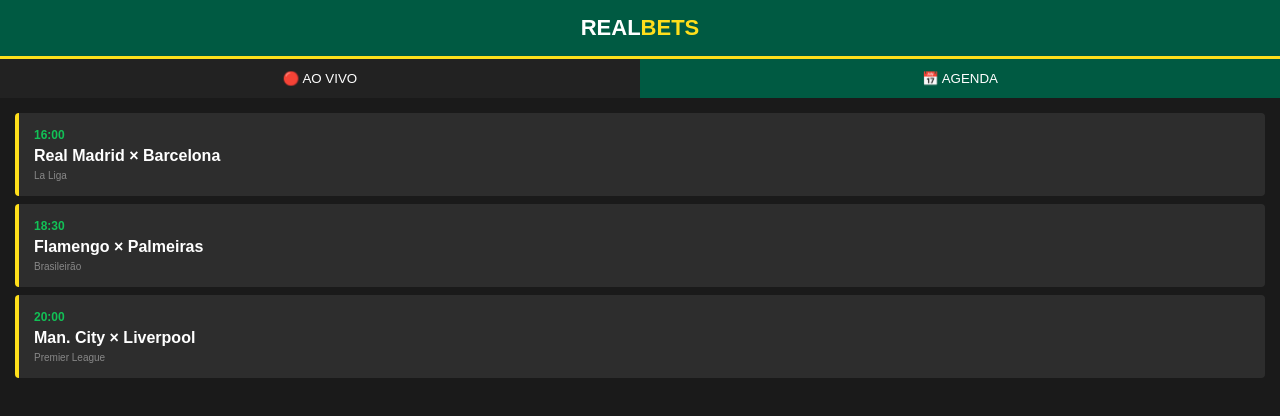
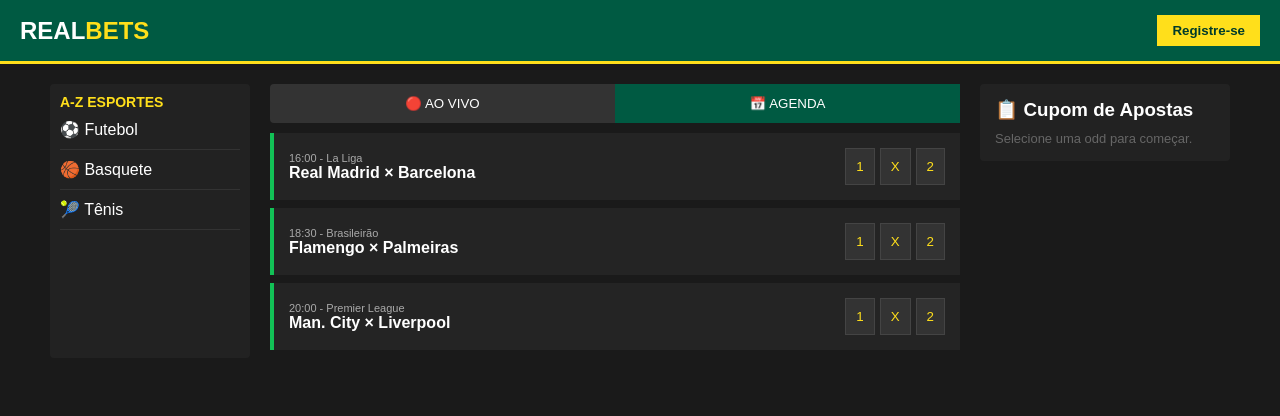
Before and after one commit to rianp7221-ship-it/realbets, a Next.js app in the folder realbets/: page / in a window 1280 px wide. Shown: the top 416 px of the page. Built offline with nearby package versions, Linux system fonts and the light colour scheme; no server answers.

Commit message:
Update page.js

```diff
--- a/realbets/app/page.js
+++ b/realbets/app/page.js
@@ -6,64 +6,71 @@
   const [activeTab, setActiveTab] = useState('scheduled');
   const [loading, setLoading] = useState(true);
 
+  // Exemplo de visualização (substituído pela API quando disponível)
   useEffect(() => {
     async function fetchData() {
       setLoading(true);
-      // Dados de contingência para o site não ficar vazio de madrugada
       const demoData = [
         { id: 1, teams: 'Real Madrid × Barcelona', time: '16:00', league: 'La Liga' },
         { id: 2, teams: 'Flamengo × Palmeiras', time: '18:30', league: 'Brasileirão' },
         { id: 3, teams: 'Man. City × Liverpool', time: '20:00', league: 'Premier League' }
       ];
-
-      try {
-        // Tenta buscar da API
-        const today = new Date().toISOString().split('T')[0];
-        const res = await fetch(`https://v3.football.api-sports.io/fixtures?date=${today}`, {
-          headers: { 'x-rapidapi-host': 'v3.football.api-sports.io', 'x-rapidapi-key': '219415e7d2ff117cc0e96919766c5479' }
-        });
-        const data = await res.json();
-
-        if (data.response && data.response.length > 0) {
-          const formatted = data.response.map(item => ({
-            id: item.fixture.id,
-            teams: `${item.teams.home.name} × ${item.teams.away.name}`,
-            time: new Date(item.fixture.date).toLocaleTimeString('pt-BR', {hour: '2-digit', minute:'2-digit'}),
-            league: item.league.name
-          }));
-          setGames({ live: [], scheduled: formatted });
-        } else {
-          // Se a API estiver vazia, usa a demo
-          setGames({ live: [], scheduled: demoData });
-        }
-      } catch (e) {
-        setGames({ live: [], scheduled: demoData });
-      } finally {
-        setLoading(false);
-      }
+      setGames({ live: [], scheduled: demoData });
+      setLoading(false);
     }
     fetchData();
   }, []);
 
   return (
-    <div style={{ backgroundColor: '#1a1a1a', color: '#fff', minHeight: '100vh', fontFamily: 'sans-serif' }}>
-      <header style={{ backgroundColor: '#005a42', padding: '15px', textAlign: 'center', borderBottom: '3px solid #ffdf1b' }}>
-        <h1 style={{ margin: 0, fontSize: '22px' }}>REAL<span style={{ color: '#ffdf1b' }}>BETS</span></h1>
+    <div style={{ backgroundColor: '#1a1a1a', color: '#fff', minHeight: '100vh', fontFamily: 'sans-serif', display: 'flex', flexDirection: 'column' }}>
+      {/* HEADER VERDE */}
+      <header style={{ backgroundColor: '#005a42', padding: '15px 20px', borderBottom: '3px solid #ffdf1b', display: 'flex', justifyContent: 'space-between', alignItems: 'center' }}>
+        <h1 style={{ margin: 0, fontSize: '24px', fontWeight: '900' }}>REAL<span style={{ color: '#ffdf1b' }}>BETS</span></h1>
+        <div style={{ display: 'flex', gap: '10px' }}>
+          <button style={{ backgroundColor: '#ffdf1b', color: '#003b2b', border: 'none', padding: '8px 15px', fontWeight: 'bold', cursor: 'pointer' }}>Registre-se</button>
+        </div>
       </header>
 
-      <div style={{ display: 'flex', background: '#222' }}>
-        <button onClick={() => setActiveTab('live')} style={{ flex: 1, padding: '12px', background: activeTab === 'live' ? '#005a42' : 'transparent', color: '#fff', border: 'none' }}>🔴 AO VIVO</button>
-        <button onClick={() => setActiveTab('scheduled')} style={{ flex: 1, padding: '12px', background: activeTab === 'scheduled' ? '#005a42' : 'transparent', color: '#fff', border: 'none' }}>📅 AGENDA</button>
-      </div>
+      {/* CONTEÚDO PRINCIPAL (LAYOUT 3 COLUNAS) */}
+      <div style={{ display: 'flex', maxWidth: '1200px', margin: '20px auto', width: '100%', gap: '20px', padding: '0 10px' }}>
 
-      <div style={{ padding: '15px' }}>
-        {games[activeTab].map(g => (
-          <div key={g.id} style={{ background: '#2d2d2d', padding: '15px', marginBottom: '8px', borderRadius: '4px', borderLeft: '4px solid #ffdf1b' }}>
-            <div style={{ fontSize: '12px', color: '#12c156', fontWeight: 'bold' }}>{g.time}</div>
-            <div style={{ fontWeight: 'bold', margin: '5px 0' }}>{g.teams}</div>
-            <div style={{ fontSize: '10px', color: '#888' }}>{g.league}</div>
+        {/* COLUNA ESQUERDA (MENU) */}
+        <nav style={{ width: '200px', backgroundColor: '#222', padding: '10px', borderRadius: '4px' }}>
+          <h3 style={{ color: '#ffdf1b', fontSize: '14px' }}>A-Z ESPORTES</h3>
+          <ul style={{ listStyle: 'none', padding: 0 }}>
+            <li style={{ padding: '10px 0', borderBottom: '1px solid #333' }}>⚽ Futebol</li>
+            <li style={{ padding: '10px 0', borderBottom: '1px solid #333' }}>🏀 Basquete</li>
+            <li style={{ padding: '10px 0', borderBottom: '1px solid #333' }}>🎾 Tênis</li>
+          </ul>
+        </nav>
+
+        {/* COLUNA CENTRAL (JOGOS) */}
+        <main style={{ flex: 1 }}>
+          <div style={{ display: 'flex', background: '#333', borderRadius: '4px', marginBottom: '10px' }}>
+            <button onClick={() => setActiveTab('live')} style={{ flex: 1, padding: '12px', background: activeTab === 'live' ? '#005a42' : 'transparent', color: '#fff', border: 'none', cursor: 'pointer' }}>🔴 AO VIVO</button>
+            <button onClick={() => setActiveTab('scheduled')} style={{ flex: 1, padding: '12px', background: activeTab === 'scheduled' ? '#005a42' : 'transparent', color: '#fff', border: 'none', cursor: 'pointer' }}>📅 AGENDA</button>
           </div>
-        ))}
+
+          {games[activeTab].map(g => (
+            <div key={g.id} style={{ background: '#242424', padding: '15px', marginBottom: '8px', borderLeft: '4px solid #12c156', display: 'flex', justifyContent: 'space-between', alignItems: 'center' }}>
+              <div>
+                <div style={{ fontSize: '11px', color: '#aaa' }}>{g.time} - {g.league}</div>
+                <div style={{ fontWeight: 'bold' }}>{g.teams}</div>
+              </div>
+              <div style={{ display: 'flex', gap: '5px' }}>
+                <button style={{ padding: '10px', background: '#333', color: '#ffdf1b', border: '1px solid #444' }}>1</button>
+                <button style={{ padding: '10px', background: '#333', color: '#ffdf1b', border: '1px solid #444' }}>X</button>
+                <button style={{ padding: '10px', background: '#333', color: '#ffdf1b', border: '1px solid #444' }}>2</button>
+              </div>
+            </div>
+          ))}
+        </main>
+
+        {/* COLUNA DIREITA (CUPOM) */}
+        <aside style={{ width: '250px', backgroundColor: '#222', padding: '15px', borderRadius: '4px', height: 'fit-content' }}>
+          <h3 style={{ margin: '0 0 10px 0', color: '#fff' }}>📋 Cupom de Apostas</h3>
+          <p style={{ color: '#666', fontSize: '13px' }}>Selecione uma odd para começar.</p>
+        </aside>
       </div>
     </div>
   );
```
